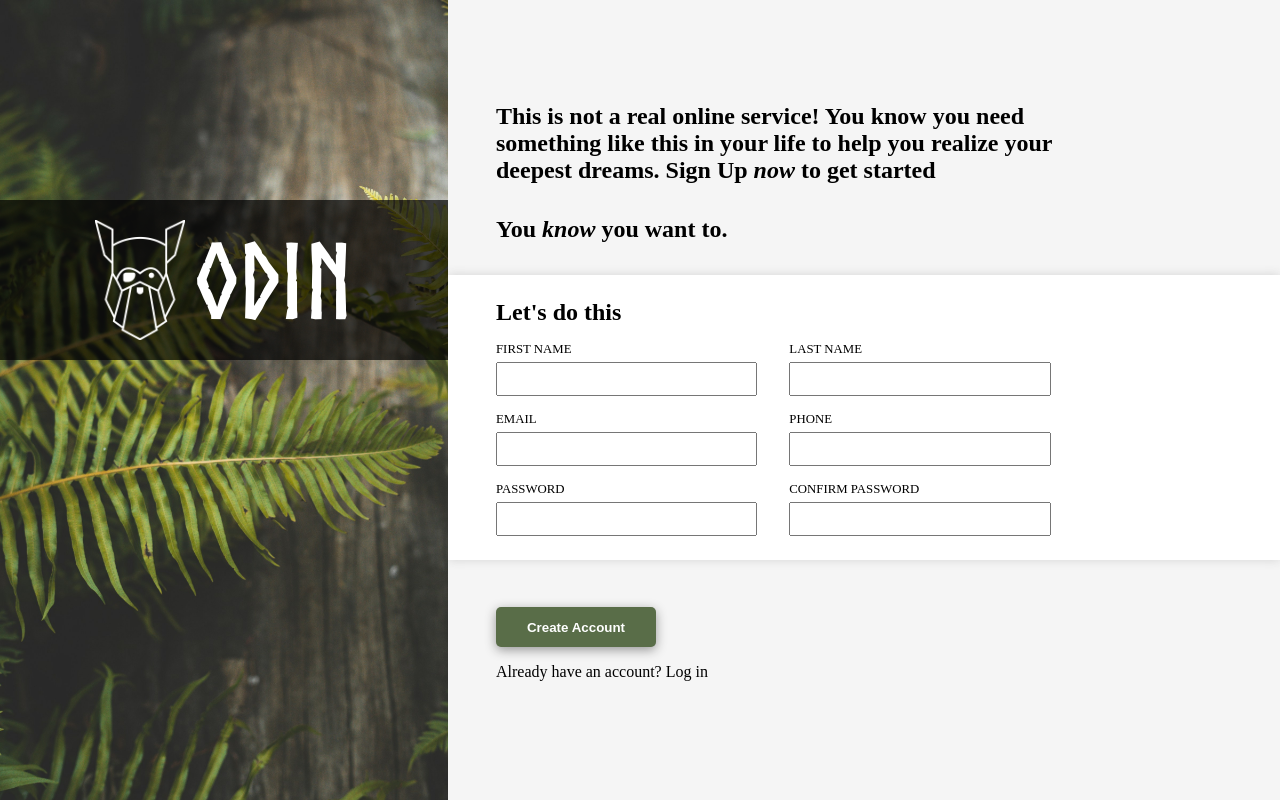
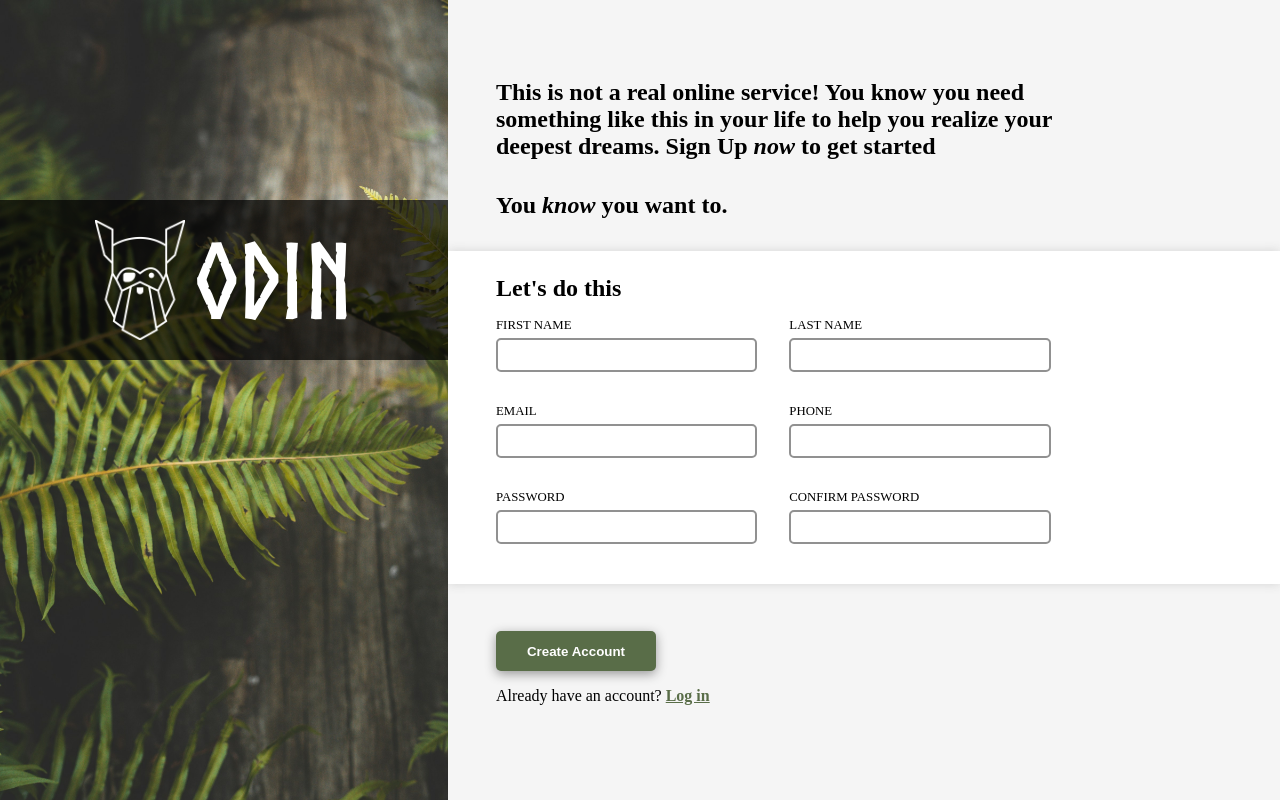
Before and after one commit to NerdyClimber6969/odin-sing-up-form, a plain HTML site: page index.html in a window 1280 px wide. Drawn offline with Linux system fonts and the light colour scheme.

Commit message:
add input validtion to the form

```diff
--- a/index.html
+++ b/index.html
@@ -13,52 +13,54 @@
         </div>
         <div class="right-side">
             <div class="description">
-                <p>This is not a real online service! You know you need something
+                <header>This is not a real online service! You know you need something
                     like this in your life to help you realize your deepest dreams.
                     Sign Up <i>now</i> to get started
-                </p>
+                </header>
                 <p>
                     You <i>know</i> you want to.
                 </p>
             </div>
 
-            <form class="signup-form">
+            <form class="signup-form" action="example.com/testing" method="post">
                 <div class="input-area">
                     <p style="font-size: 1.5rem; font-weight: bold;">Let's do this</p>
                     <fieldset>
                         <div class="cell-wrapper">
                             <label for="first-name">FIRST NAME</label>
-                            <input type="text" id="first-name">
+                            <input type="text" id="first-name" name="first-name" required>
                         </div>
                         <div class="cell-wrapper">
                             <label for="last-name">LAST NAME</label>
-                            <input type="text" id="last-name">
+                            <input type="text" id="last-name" name="last-name" required>
                         </div>
                     </fieldset>
                     <fieldset>
                         <div class="cell-wrapper">
                             <label for="email">EMAIL</label>
-                            <input type="email" id="email">
+                            <input type="email" id="email" name="email" required>
+                            <div></div>
                         </div>
                         <div class="cell-wrapper">
                             <label for="phone-number">PHONE</label>
-                            <input type="tel" id="phone-number">
+                            <input type="tel" id="phone-number" name="phone-number" pattern="\d{8}" required>
+                            <div></div>
                         </div>
                     </fieldset>
                     <fieldset>
                         <div class="cell-wrapper">
                             <label for="user-password">PASSWORD</label>
-                            <input type="password" id="user-password">
+                            <input type="password" id="user-password" name="user-password" required>
                         </div>
                         <div class="cell-wrapper">
                             <label for="confirm">CONFIRM PASSWORD</label>
-                            <input type="password" id="confirm">
+                            <input type="password" id="confirm" name="confirm" required>
                         </div>
                     </fieldset>
                 </div>
                 <div class="button-area">
                     <div><button>Create Account</button></div>
-                    <div>Already have an account? <a>Log in</a></div>
+                    <div>Already have an account? <a href="./index.html">Log in</a></div>
                 </div>
             </form>
         </div>
--- a/style.css
+++ b/style.css
@@ -14,11 +14,13 @@ body, div, form, fieldset, input, p {
 
 body {
     display: flex;
+    background-color: rgb(245, 245, 245);
     height: 100vh;
     width: 100vw;
 }
 
 .left-side {
+    width: 35vw;
     background-image: url("./images/background-large.jpg");
     background-repeat: no-repeat;
     background-size: cover;
@@ -49,20 +51,21 @@ body {
 }
 
 .right-side {
-    width: 65%;
+    width: 65vw;
     display: flex;
     flex-direction: column;
     justify-content: center;
     background-color: rgb(245, 245, 245);
-    overflow: auto;
+    height: 100vh;
 }
 
-.right-side > .description > p {
+.right-side > .description > p, header {
     font-size: 1.5rem;
     margin: 0 0 2rem 3rem;
     width: clamp(45ch, 70%, 70ch);
     font-weight: bold;
 }
+
 
 form {
     width: 100%;
@@ -100,17 +103,46 @@ form {
     font-size: 0.8rem;
     gap: 5px;
     width: calc(100% / 3);
+    height: 70px
 }
 
 input {
-    height: 1.5rem;
+    border: 2px solid rgb(145, 145, 145);
+    border-radius: 5px;
+    min-height: 1.5rem;
     padding: 3px;
 }
 
 input:focus {
-    border: 2px solid lightblue;
-    outline: lightblue;
+    background-color: white;
+    border: 2px solid rgb(0, 136, 255);
+    outline: rgb(0, 136, 255);
+    box-shadow: 5px 5px 7px rgb(80, 79, 79);
     transition: 0.5s;
+}
+
+input:user-invalid {
+    background-color: #ffdddd;
+    border: 2px solid rgb(177, 177, 177);
+    transition: 0.5s;
+}
+
+input:user-valid {
+    border: 2px solid rgb(177, 177, 177);
+    background-color: #ddffdd;
+    transition: 0.5s;
+}
+
+input[type="email"]:user-invalid + div::before {
+    content: "@ is expected in email address";
+    color: red;
+    font-size: 15px;
+}
+
+input[type="tel"]:user-invalid + div::before {
+    content: "Phone number must consist of 8 digits";
+    color: red;
+    font-size: 15px;
 }
 
 .button-area {
@@ -134,7 +166,16 @@ button {
 
 }
 
-@media screen and (max-width: 820px), (max-height: 320px) {
+button:hover {
+    filter: brightness(85%);
+}
+
+a {
+    color: #596D48;
+    font-weight: bold;
+}
+
+@media only screen and (max-width: 800px), (max-height: 600px) {
     .left-side {
         display: none;
     }
```
